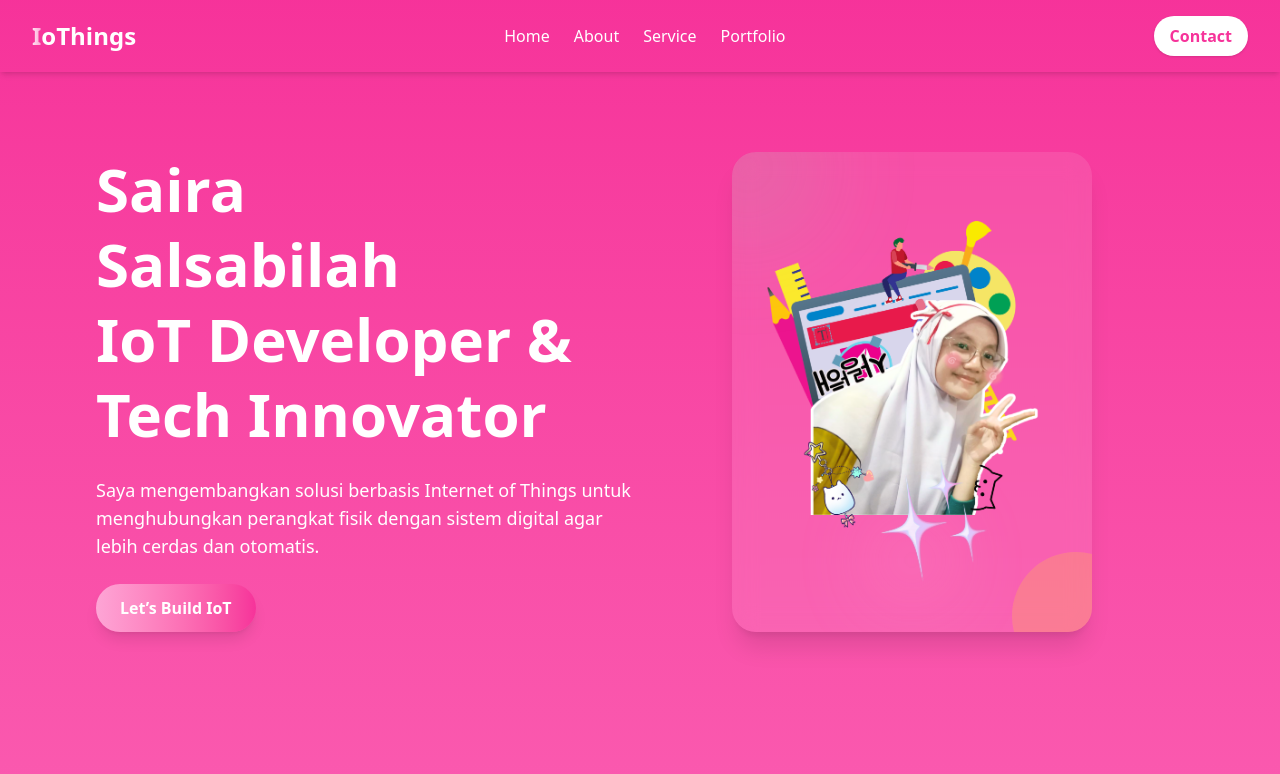
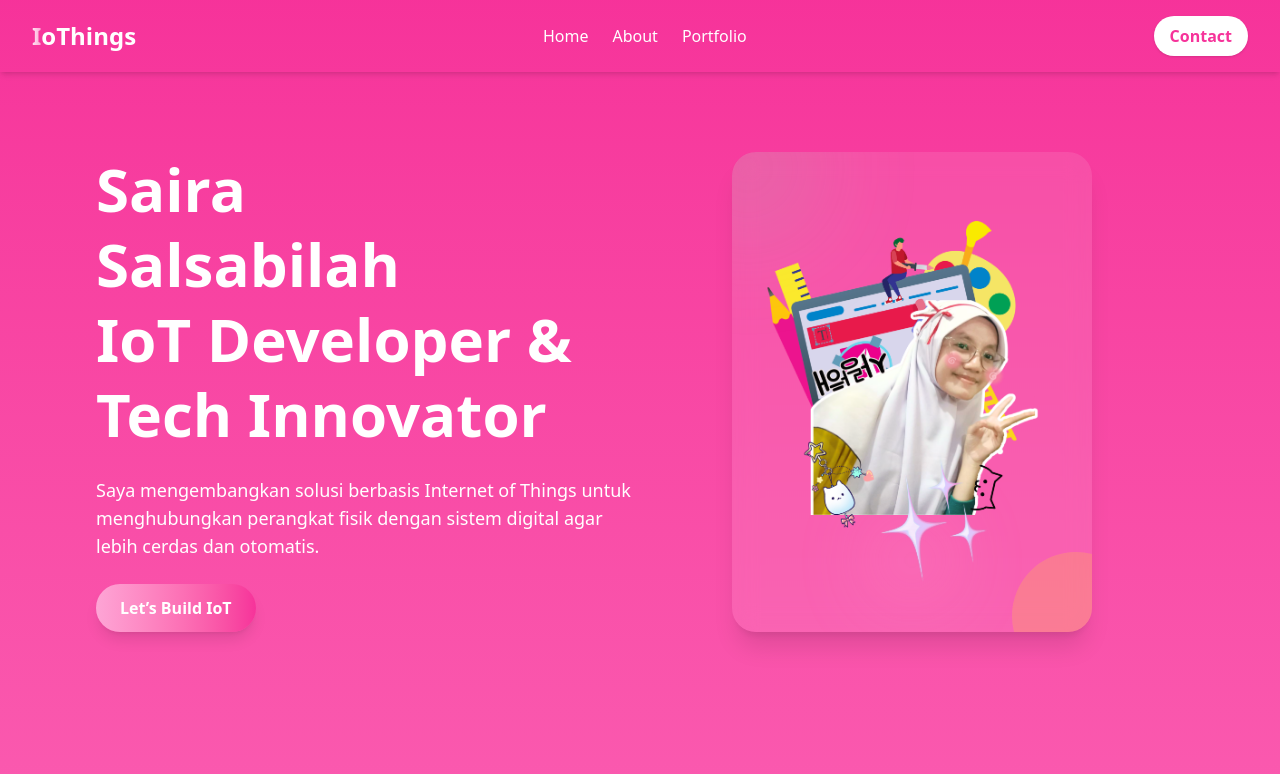
Before and after one commit to apinn-me/porto-saira, a Next.js app: page / in a window 1280 px wide. Shown: the top 774 px of the page. Built offline with nearby package versions, Linux system fonts and the light colour scheme.

Commit message:
pesan commit baru

```diff
--- a/app/about/page.tsx
+++ b/app/about/page.tsx
@@ -25,7 +25,6 @@ export default function About() {
         <nav className="hidden md:flex gap-6 font-medium">
           <Link href="/" className="hover:text-pink-100">Home</Link>
           <Link href="/about" className="hover:text-pink-100">About</Link>
-          <Link href="/service" className="hover:text-pink-100">Service</Link>
           <Link href="/portfolio" className="hover:text-pink-100">Portfolio</Link>
         </nav>
 
@@ -44,7 +43,6 @@ export default function About() {
           <div className="absolute top-full left-0 w-full bg-pink-400 text-white flex flex-col items-center md:hidden shadow-md z-50 py-4">
             <Link href="/" className="py-2 hover:text-pink-100" onClick={() => setMenuOpen(false)}>Home</Link>
             <Link href="/about" className="py-2 hover:text-pink-100" onClick={() => setMenuOpen(false)}>About</Link>
-            <Link href="/service" className="py-2 hover:text-pink-100" onClick={() => setMenuOpen(false)}>Service</Link>
             <Link href="/portfolio" className="py-2 hover:text-pink-100" onClick={() => setMenuOpen(false)}>Portfolio</Link>
             <Link href="#contact" className="py-2 mt-2 bg-white text-pink-500 rounded-full px-4 py-1 shadow hover:bg-pink-200 transition font-semibold" onClick={() => setMenuOpen(false)}>
               Contact
--- a/app/page.tsx
+++ b/app/page.tsx
@@ -32,7 +32,6 @@ export default function Home() {
         <nav className="hidden md:flex gap-6 font-medium">
           <Link href="/" className="hover:text-pink-100">Home</Link>
           <Link href="/about" className="hover:text-pink-100">About</Link>
-          <Link href="/service" className="hover:text-pink-100">Service</Link>
           <Link href="/portfolio" className="hover:text-pink-100">Portfolio</Link>
         </nav>
         <a href="#" className="hidden sm:inline-block bg-white text-pink-500 px-4 py-2 rounded-full shadow hover:bg-pink-200 transition font-semibold">
```
